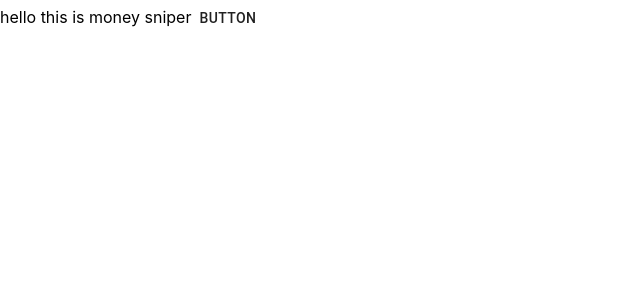
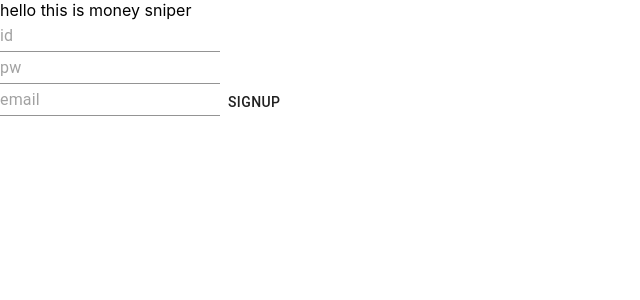
Before and after one commit to crystalvalley/MoneySniper, a React (Create React App) app in the folder WebApp/react-ts/: page / in a window 1280 px wide. Shown: the top 300 px of the page, without its empty margins (0-640 px from the left). Built offline with nearby package versions, Linux system fonts and the light colour scheme.

Commit message:
react axios useReducer test like hell

```diff
--- a/WebApp/react-ts/package.json
+++ b/WebApp/react-ts/package.json
@@ -10,7 +10,8 @@
     "react-scripts": "3.0.1",
     "@material-ui/core": "^4.1.0",
     "@material-ui/icons": "^4.1.0",
-    "@material-ui/styles":"^4.1.0"
+    "@material-ui/styles": "^4.1.0",
+    "axios": "^0.19.0"
   },
   "scripts": {
     "start": "cross-env NODE_PATH=src react-scripts start",
@@ -39,6 +40,7 @@
     "@types/react-dom": "^16.8.4",
     "@types/react-router-dom": "^4.3.3",
     "cross-env": "^5.2.0",
-    "typescript": "^3.5.1"
+    "typescript": "^3.5.1",
+    "@types/axios": "^0.14.0"
   }
 }
--- a/WebApp/react-ts/src/pages/Test.tsx
+++ b/WebApp/react-ts/src/pages/Test.tsx
@@ -1,21 +1,83 @@
-import React from 'react';
+import React, { useEffect, useState, useReducer } from 'react';
 import { withStyles, WithStyles } from '@material-ui/styles';
-import Button from '@material-ui/core/Button';
-const styles= {
-  root: {
-      border:0
-  },
+import { Button, TextField } from '@material-ui/core';
+import axios from 'axios';
+
+const styles = {
+    root: {
+        border: 0
+    },
 };
 
 
-interface IProps{name?: string}
+interface IProps { name?: string }
+
+interface IState {
+    id: string,
+    pw: string,
+    mail: string,
+}
 
 
-const Test : React.FC<IProps&WithStyles<typeof styles>> = (props) => {
+interface Action{
+    type : "id"|"pw"|"mail"|"start",
+    val?: string
+}
+
+
+const reducer = (state: IState, action: Action)=>{
+    console.log(action.type)
+    switch (action.type) {
+        case "start":
+            console.log("test");
+            axios.post("http:localhost:3001/home/login",{
+                param:{
+                   id: state.id,
+                   pw: state.pw,
+                   mail: state.mail
+                }
+            })
+            return state;
+        default:
+            return {
+                ...state,
+                [action.type]: action.val
+            };
+    };
+}
+
+const initialState : IState = {
+    id : "",
+    mail:"",
+    pw:"",
+}
+
+function initializer(): IState{
+    return {id:"",mail:"",pw:""}
+}
+
+
+const Test: React.FC<IProps & WithStyles<typeof styles>> = (props) => {
     const { classes } = props;
+    /*
+    const [ serverTime , setServerTime ] = useState();
+    const [id, setId] = useState();
+    const [pw, setPw] = useState();
+    const [mail, setMail] = useState();
+    const [start, setStart]  = useState(0);
+    */
+    const [state, dispatch] =useReducer(reducer, initialState);
+
     return (
-        <Button className={classes.root}>button</Button>
+        <div>
+            <TextField placeholder="id"  onChange={(e) => { dispatch({type:"id",val:e.currentTarget.value})}} /><br />
+            <TextField placeholder="pw" onChange={(e) => { dispatch({type:"pw",val:e.currentTarget.value})}}/><br />
+            <TextField placeholder="email" onChange={(e) => { dispatch({type:"mail",val:e.currentTarget.value})}} />
+            <Button className={classes.root} onClick={() =>  dispatch({type:"start"}) }>SignUp</Button>
+        </div>
     );
 }
 
+
+
 export default withStyles(styles)(Test);
```
Also changed, not shown: 1 other file (tests, documents, lock files or other folders).
